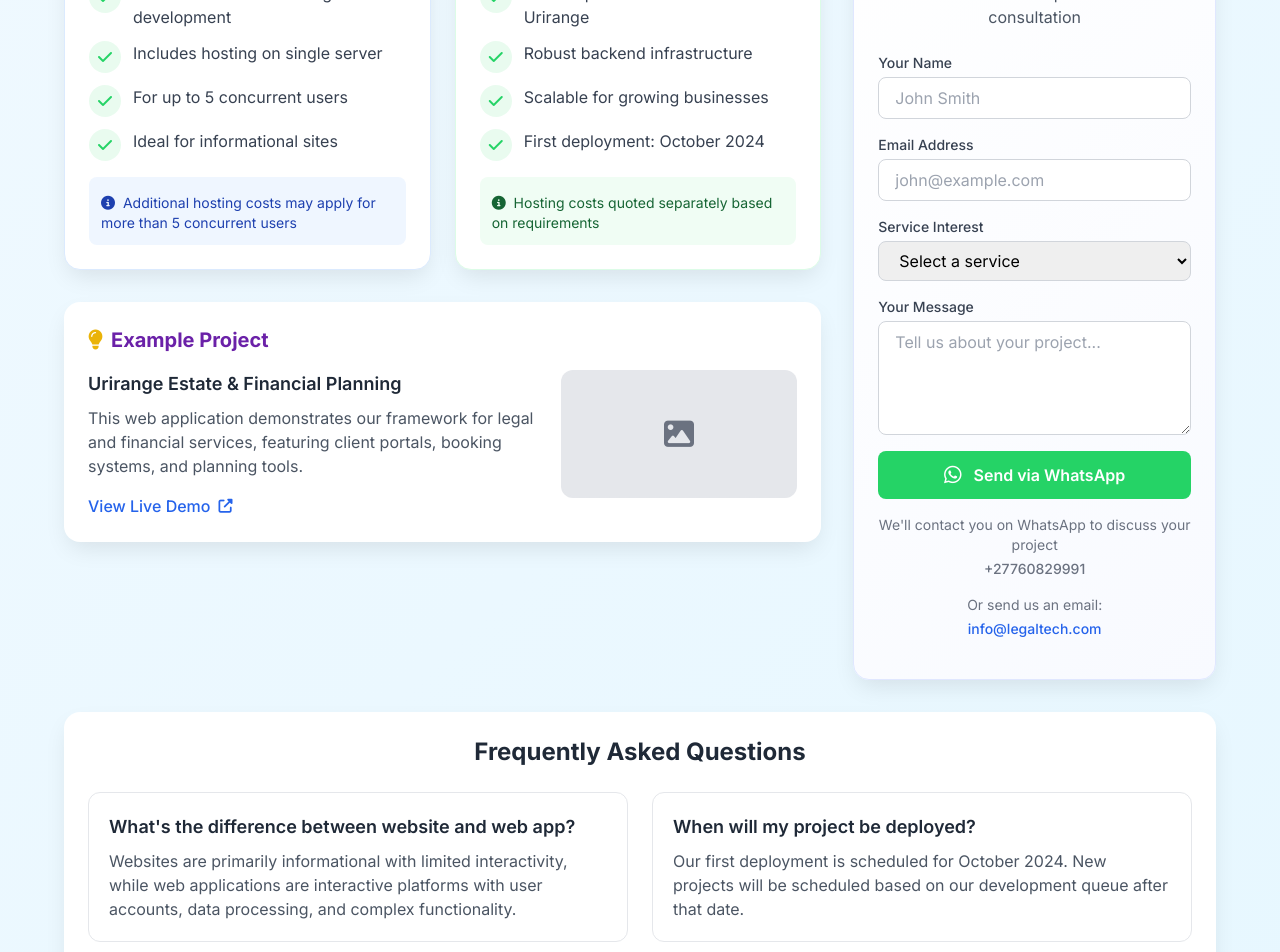
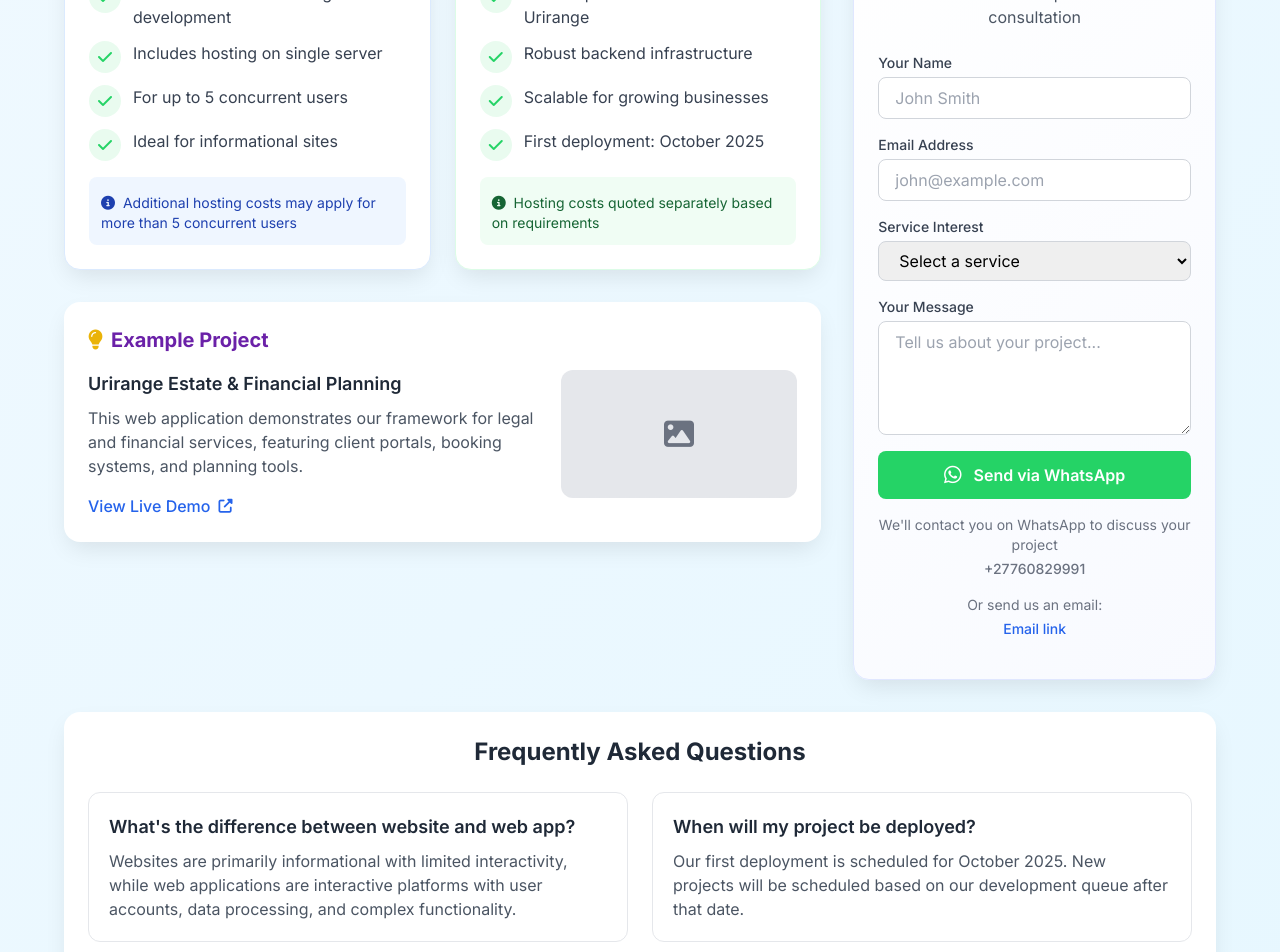
Before and after one commit to lishivhan/legal_tech, a plain HTML site: page index.html in a window 1280 px wide. Shown: the part 420-1372 px from the top of the page. Drawn offline with nearby package versions, Linux system fonts and the light colour scheme.

Commit message:
Update index.html

```diff
--- a/index.html
+++ b/index.html
@@ -147,7 +147,7 @@
                                 <div class="feature-icon w-8 h-8 rounded-full flex items-center justify-center mr-3 flex-shrink-0">
                                     <i class="fas fa-check"></i>
                                 </div>
-                                <span>First deployment: October 2024</span>
+                                <span>First deployment: October 2025</span>
                             </li>
                         </ul>
 
@@ -236,7 +236,7 @@
                         </div>
                         <div class="text-center text-sm text-gray-500 mt-2">
                             <p>Or send us an email:</p>
-                            <p class="mt-1 font-medium"><a href="mailto:info@legaltech.com" class="text-blue-600 hover:underline">info@legaltech.com</a></p>
+                            <p class="mt-1 font-medium"><a href="mailto:ndimuhululishivha@gmail.com" class="text-blue-600 hover:underline">Email link</a></p>
                         </div>
                     </form>
                 </div>
@@ -252,7 +252,7 @@
                 </div>
                 <div class="border border-gray-200 rounded-xl p-5">
                     <h3 class="font-semibold text-lg text-gray-800 mb-2">When will my project be deployed?</h3>
-                    <p class="text-gray-600">Our first deployment is scheduled for October 2024. New projects will be scheduled based on our development queue after that date.</p>
+                    <p class="text-gray-600">Our first deployment is scheduled for October 2025. New projects will be scheduled based on our development queue after that date.</p>
                 </div>
                 <div class="border border-gray-200 rounded-xl p-5">
                     <h3 class="font-semibold text-lg text-gray-800 mb-2">Can I get a custom solution?</h3>
```
